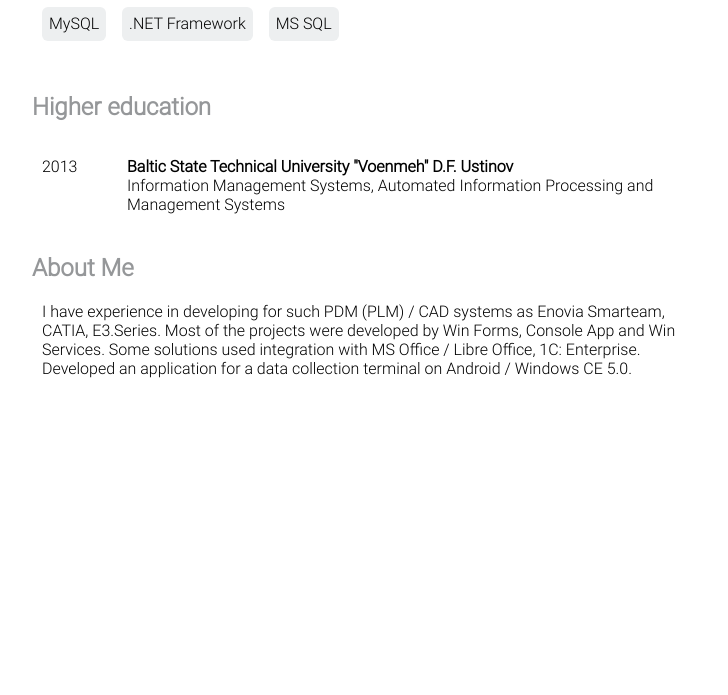
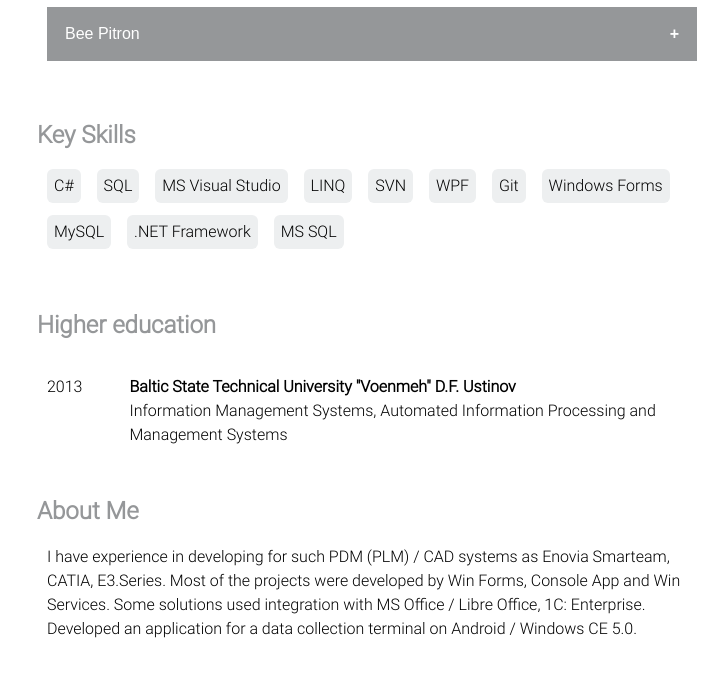
Before and after one commit to 4elovek-nevadimka/4elovek-nevadimka.github.io, a plain HTML site: page index.html in a window 1280 px wide. Shown: the part 727-1422 px from the top of the page, without its empty margins (268-996 px from the left). Before the commit the page ends 1154 px from the top, so only its background shows below. Drawn offline with Linux system fonts and the light colour scheme.

Commit message:
added collapse section

```diff
--- /dev/null
+++ b/css/collapsible-blocks.css
@@ -0,0 +1,55 @@
+.collapsible {
+    background-color: #959799;
+    color: white;
+    cursor: pointer;
+    padding: 18px;
+    width: 100%;
+    border: none;
+    text-align: left;
+    outline: none;
+    font-size: 16px;
+}
+
+@media only screen and (max-width: 700px) {
+
+    /* For mobile phones: */
+    .collapsible {
+        font-size: 24px;
+    }
+}
+
+.active,
+.collapsible:hover {
+    background-color: #555;
+}
+
+.collapsible:after {
+    content: '\002B';
+    color: white;
+    font-weight: bold;
+    float: right;
+    margin-left: 5px;
+}
+
+.active:after {
+    content: "\2212";
+}
+
+.collapsible-content {
+    padding: 0 18px;
+    max-height: 0;
+    overflow: hidden;
+    transition: max-height 0.2s ease-out;
+    background-color: #f1f1f1;
+    margin-bottom: 10px;
+}
+
+.collapsible-content__position {
+    font-weight: 700;
+    margin: 14px 0;
+}
+
+.collapsible-content__description {
+    /* line-height: 1.5; */
+    margin-bottom: 10px;
+}
--- a/css/style.css
+++ b/css/style.css
@@ -42,7 +42,7 @@ a {
 }
 
 .content-block-container {
-    padding: 0px;
+    padding: 5px;
 }
 
 .section-columns {
@@ -65,7 +65,8 @@ a {
 }
 
 .section-text-container {
-    margin-left: 10px;
+    margin: 0 10px 0 10px;
+    line-height: 1.5;
 }
 
 .section-text-container p {
--- a/index.html
+++ b/index.html
@@ -6,6 +6,7 @@
     <meta name="viewport" content="width=device-width, initial-scale=1.0">
     <link rel="stylesheet" type="text/css" href="css/style.css">
     <link rel="stylesheet" type="text/css" href="css/contacts-social-media.css">
+    <link rel="stylesheet" type="text/css" href="css/collapsible-blocks.css">
     <link rel="stylesheet" href="https://cdnjs.cloudflare.com/ajax/libs/font-awesome/4.7.0/css/font-awesome.min.css">
     <title>Resume</title>
 </head>
@@ -76,14 +77,59 @@
                 </div>
             </div>
         </div>
-        <!-- section - projects -->
+        <!-- section - projects experience -->
         <div class="content-block">
             <div class="content-block-container">
                 <div class="section-rows">
                     <div class="section-text">
                         <h2 class="section-text__header">Projects experience</h2>
                         <div class="section-text-container">
-
+                            <button class="collapsible">Unic Soft</button>
+                            <div class="collapsible-content">
+                                <div class="collapsible-content__position">
+                                    <span>Lead developer</span>
+                                </div>
+                                <div class="collapsible-content__description">
+                                    <span>Role:<br> - The only developer on the project<br><br>Main language is C#, but
+                                        I
+                                        also use Java, SQL and HTML.<br><br>Main responsibilities:<br> - Participation
+                                        in
+                                        the preparation of technical specifications<br> - Development <br> - Product
+                                        testing
+                                        and support<br> - Writing instructions<br> - Training new employees<br> -
+                                        Participation in the preparation and approval of the work plan and delivery of
+                                        software products<br><br>Project experience:<br> - Development of applications
+                                        for
+                                        PLM system Enovia Smarteam: about 70 small applications, which implement the
+                                        functions of interaction with Enovia Smarteam, MS Office / Libre Office, 1C:
+                                        Enterprise.<br>.NET Framework 4.0 (Windows Forms, Windows Service, Console
+                                        App)<br><br> - Development for data collection terminals (Portable Data
+                                        Terminal):
+                                        client-application for Android 9.0 and Windows CE 5.0 + web server for data
+                                        exchange
+                                        with 1C: Enterprise.<br>Android 9.0, Windows CE 5.0, Web service<br><br> -
+                                        Development of a prototype PDM / PLM system: development of a software product
+                                        for
+                                        internal use.<br>.NET Core 3.1 (Windows Forms)<br><br>Databases:<br> - MS SQL,
+                                        MySQL<br><br>Version control system:<br> - Tortoise SVN<br><br>Application
+                                        processing and development planning tools:<br> - GLPI<br> - OpenProject<br> -
+                                        Mantis<br><br>Code Analysis Tools:<br> - Eqatec Profiler<br> - Source
+                                        Monitor</span>
+                                </div>
+                            </div>
+                            <button class="collapsible">Bee Pitron</button>
+                            <div class="collapsible-content">
+                                <div class="collapsible-content__position">
+                                    <span>Developer</span>
+                                </div>
+                                <div class="collapsible-content__description">
+                                    <span>Role:<br>- The only developer on the project<br><br>Main responsibilities:<br>
+                                        - Full cycle of development<br><br>Project experience:<br> - Development of
+                                        applications for the 3DEXPERIENCE platform<br>.NET Framework 4.0 (Windows
+                                        Forms)<br><br> - Application development for E3.series<br>.NET Framework 4.0
+                                        (Windows Forms)</span>
+                                </div>
+                            </div>
                         </div>
                     </div>
                 </div>
@@ -201,6 +247,9 @@
             <br>
         </div>
     </div>
+
+    <script type="text/javascript" src="js/collapsible-blocks.js"></script>
+
 </body>
 
 </html>
--- /dev/null
+++ b/js/collapsible-blocks.js
@@ -0,0 +1,14 @@
+var coll = document.getElementsByClassName("collapsible");
+var i;
+
+for (i = 0; i < coll.length; i++) {
+    coll[i].addEventListener("click", function () {
+        this.classList.toggle("active");
+        var content = this.nextElementSibling;
+        if (content.style.maxHeight) {
+            content.style.maxHeight = null;
+        } else {
+            content.style.maxHeight = content.scrollHeight + "px";
+        }
+    });
+}
```
